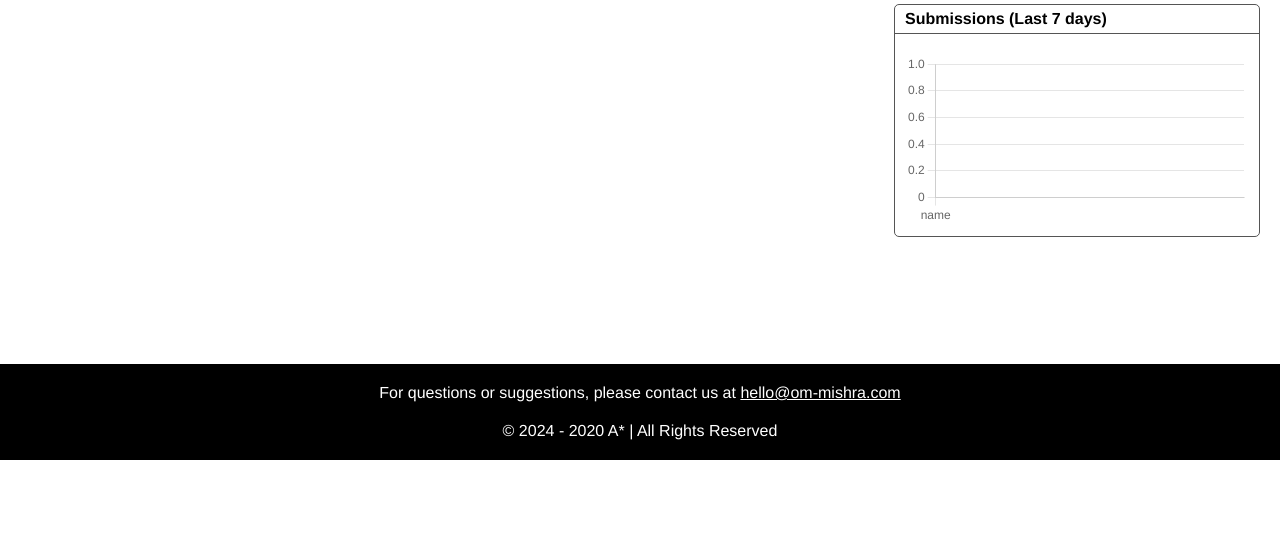
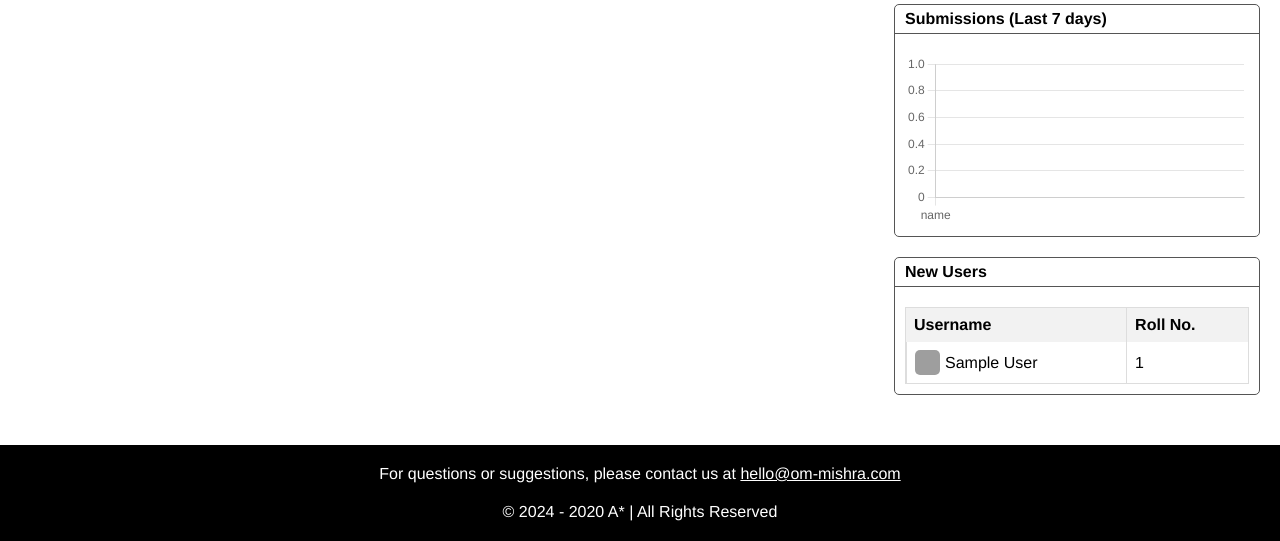
Before and after one commit to Om-Mishra7/A-Star, a Python web app: template backend/templates/contests.html in a window 1280 px wide. Shown: the part 533-1074 px from the top of the page. Before the commit the page ends 993 px from the top, so only its background shows below. Run offline with Jinja, Linux system fonts and the light colour scheme; the template is opened without the code that fills it: most values are stand-ins (such as "Sample title", 1, 10 or a date in 2020); some libraries are stand-ins or nearby versions; grey boxes are pictures that could not be loaded.

Commit message:
Add new users section to sidebar and enhance top submissions table layout

```diff
--- a/backend/main.py
+++ b/backend/main.py
@@ -102,6 +102,10 @@ def inject_global_vars():
         ),
         submissions_chart = generate_submissions_chart(),
         current_year = datetime.now(tz=kolkata_tz).year,
+
+        new_users = list(
+            mongodb_client.users.find({}, {"_id": 0, "university_details.student_id": 1, "user_profile.avatar_url": 1, "user_profile.display_name": 1, }, sort=[("user_account.created_at", -1)], limit=10)
+            ),
         )
 
 
@@ -848,7 +852,7 @@ def problem(problem_id):
         )
 
         if top_submissions is not None:
-            top_submissions.sort(key=lambda x: x["submission_status"]["time"])
+            top_submissions.sort(key=lambda x: (x["submission_status"]["time"], x["submission_status"]["memory"], x["user_id"]))
         if session["user"]["user_account"]["role"] == "admin":
             return render_template(
                 "individual-problem.html",
--- a/backend/templates/private/sidebar.html
+++ b/backend/templates/private/sidebar.html
@@ -22,7 +22,6 @@
           </tr>
         </thead>
         <tbody>
-        </tbody>
           {% for user in global_leaderboard %}
           <tr>
             <td>{{ loop.index }}</td>
@@ -110,4 +109,32 @@
   });
   </script>
 </div>
+<div class="home_sidebar_item">
+  <p class="home_sidebar_title">New Users</p>
+  <div class="home_sidebar_body">
+    <table>
+      <thead>
+        <tr>
+          <th>Username</th>
+          <th>Roll No.</th>
+        </tr>
+      </thead>
+      <tbody>
+        {% for user in new_users %}
+        <tr>
+          <td style="display: flex; align-items: center;">
+            <img src="https://skypix.om-mishra.com/?image_url={{ user.user_profile.avatar_url }}&height=25&width=25"
+              alt="avatar" class="avatar" style="width: 25px; height: 25px; border-radius: 5px; margin-right: 5px;">
+            {{ user.user_profile.display_name}}
+          </td>
+          <td>{{ user.university_details.student_id if user.university_details.student_id else 'N/A' }}</td>
+        </tr>
+        {% else %}
+        <tr>
+          <td colspan="3">No users</td>
+        </tr>
+        {% endfor %}
+      </tbody>
+    </table>
   </div>
+</div>
```
Also changed, not shown: backend/templates/individual-problem.html (+28 -13 lines). Lines whose indentation alone changed are shown as unchanged.
